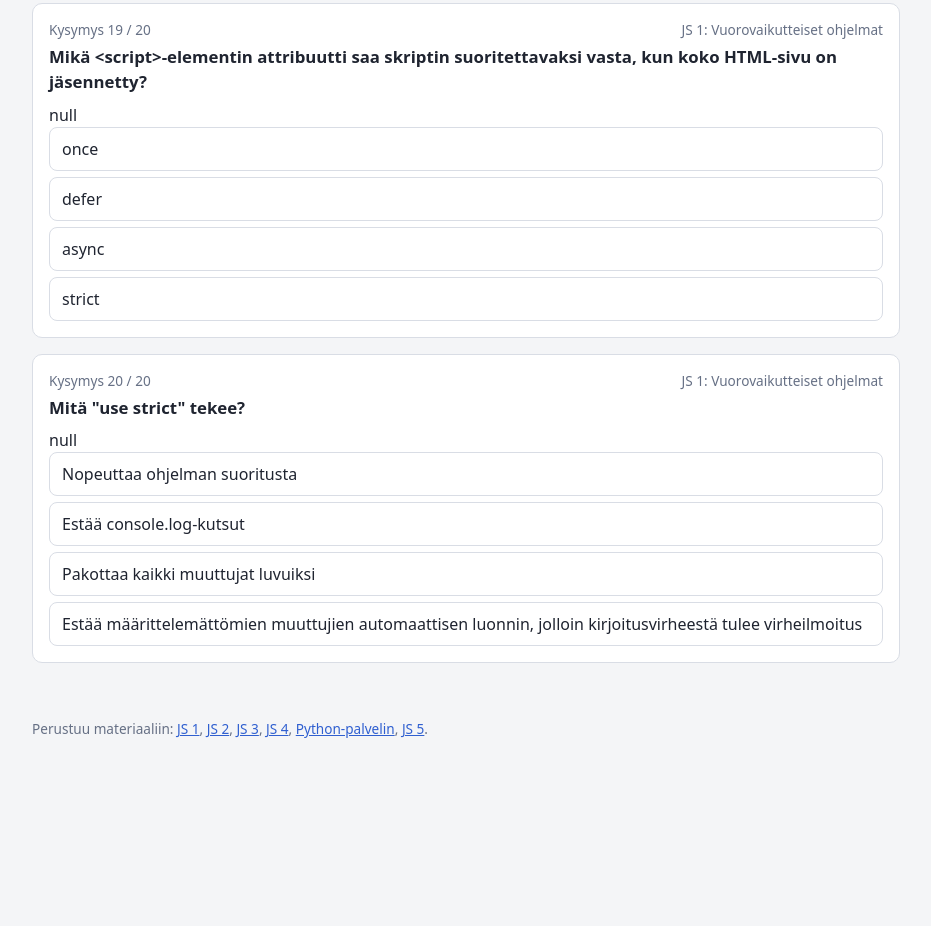
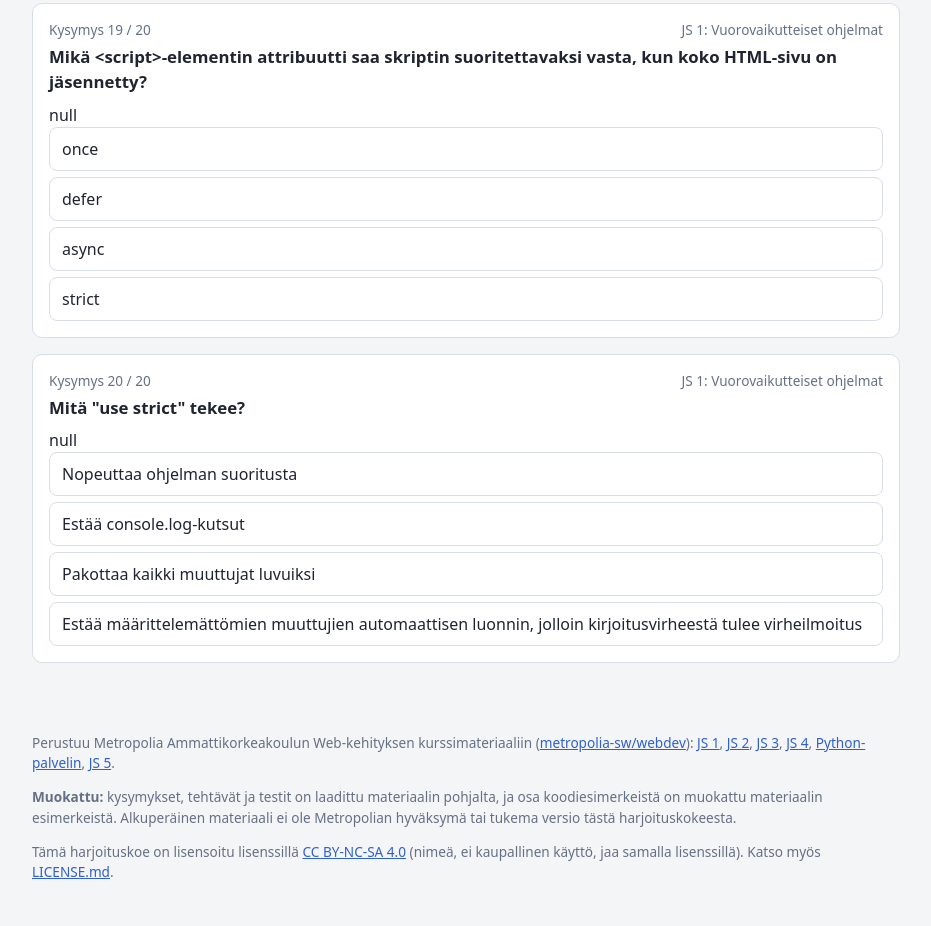
Before and after one commit to TonyRisto/web-dev-harjoitukset, a plain HTML site: page koeharjoittelu/index.html in a window 1280 px wide. Shown: the part 6841-7767 px from the top of the page, without its empty margins (174-1105 px from the left). Before the commit the page ends 7611 px from the top, so only its background shows below. Drawn offline with Linux system fonts and the light colour scheme.

Commit message:
Add CC BY-NC-SA 4.0 attribution and LICENSE for koeharjoittelu
Co-authored-by: Cursor <cursoragent@cursor.com>

```diff
--- a/koeharjoittelu/index.html
+++ b/koeharjoittelu/index.html
@@ -81,13 +81,28 @@
     </main>
 
     <footer>
-      Perustuu materiaaliin:
+      <p>
+        Perustuu Metropolia Ammattikorkeakoulun Web-kehityksen kurssimateriaaliin
+        (<a href="https://github.com/metropolia-sw/webdev">metropolia-sw/webdev</a>):
         <a href="https://metropolia-sw.github.io/webdev/fi/05-js1-vuorovaikutteiset-ohjelmat.html">JS 1</a>,
         <a href="https://metropolia-sw.github.io/webdev/fi/06-js2-ohjausrakenteet.html">JS 2</a>,
         <a href="https://metropolia-sw.github.io/webdev/fi/07-js3-taulukot-ja-funktiot.html">JS 3</a>,
         <a href="https://metropolia-sw.github.io/webdev/fi/08-js4-dom-ja-tapahtumat.html">JS 4</a>,
         <a href="https://metropolia-sw.github.io/webdev/fi/09-python-palvelin.html">Python-palvelin</a>,
         <a href="https://metropolia-sw.github.io/webdev/fi/10-js5-ajax-ja-rajapinnat.html">JS 5</a>.
+      </p>
+      <p>
+        <strong>Muokattu:</strong> kysymykset, tehtävät ja testit on laadittu
+        materiaalin pohjalta, ja osa koodiesimerkeistä on muokattu
+        materiaalin esimerkeistä. Alkuperäinen materiaali ei ole Metropolian
+        hyväksymä tai tukema versio tästä harjoituskokeesta.
+      </p>
+      <p>
+        Tämä harjoituskoe on lisensoitu lisenssillä
+        <a href="https://creativecommons.org/licenses/by-nc-sa/4.0/deed.fi">CC BY-NC-SA 4.0</a>
+        (nimeä, ei kaupallinen käyttö, jaa samalla lisenssillä). Katso myös
+        <a href="LICENSE.md">LICENSE.md</a>.
+      </p>
     </footer>
   </body>
 </html>
```
Also changed, not shown: 1 other file. Lines whose indentation alone changed are shown as unchanged.
